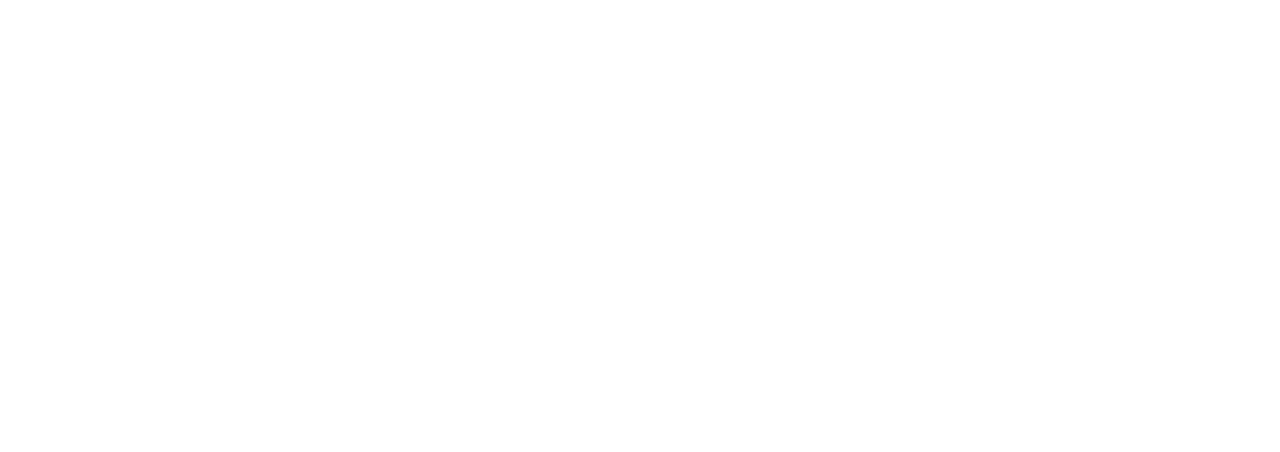
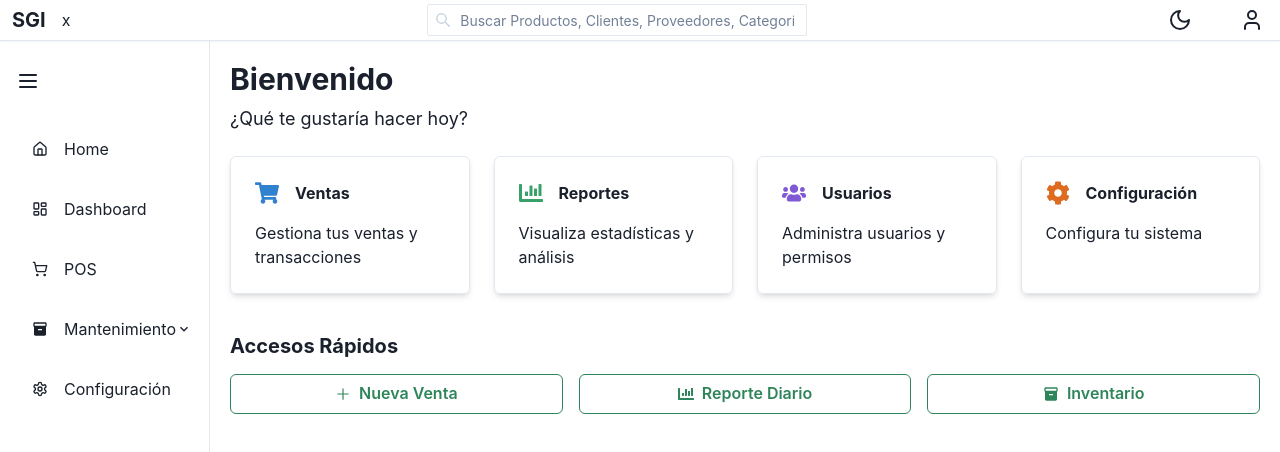
Before and after one commit to Bacze12/inventory-pos-frontend, a React (Create React App) app: page /homecashier in a window 1280 px wide. Before the commit this address had no page. Shown: the top 452 px of the page. Built offline with nearby package versions, Linux system fonts and the light colour scheme; sample sign-in values are in the browser's storage.

Commit message:
Agregar página HomeCashier y ruta correspondiente en App.jsx

```diff
--- a/src/App.jsx
+++ b/src/App.jsx
@@ -4,6 +4,7 @@ import { Layout } from './components/layout/Layout';
 import  PrivateRoute  from './components/PrivateRoute';
 
 import Home from './pages/Home';
+import HomeCashier from './pages/HomeCashier';
 import LoginPage from './pages/auth/Login';
 import Register from './pages/auth/Register';
 import CategoriesListPage from './pages/categories/CategorieList';
@@ -35,6 +36,7 @@ const App = () => {
           <Route path="/login" element={<LoginPage />} />
           <Route path="/register" element={<Register />} />
           <Route path="/home" element={<PrivateRoute><Home /></PrivateRoute>} />
+          <Route path="/homecashier" element={<HomeCashier />} />
           <Route path="/categories" element={<PrivateRoute><CategoriesListPage /></PrivateRoute>} />
           <Route path="/categories/:id/edit" element={<PrivateRoute><CategoryUpdatePage /></PrivateRoute>} />
           <Route path="/suppliers" element={<PrivateRoute><SupplierListPage /></PrivateRoute>} />
--- /dev/null
+++ b/src/pages/HomeCashier.jsx
@@ -0,0 +1,161 @@
+import React, { useState } from 'react';
+import { Box, Flex, Grid, GridItem, Text, Heading, Button, Icon } from '@chakra-ui/react';
+import { FaShoppingCart, FaChartBar, FaUsers, FaCog } from 'react-icons/fa';
+import { AiOutlinePlus } from 'react-icons/ai';
+import { MdInventory } from 'react-icons/md';
+import CollapsibleSidebar from '../components/layout/CollapsibleSidebar';
+import  Navbar  from '../components/layout/Navbar';
+import { useNavigate } from 'react-router-dom';
+
+const HomeCashier = () => {
+    const [isSidebarOpen, setSidebarOpen] = useState(true);
+    const navigate = useNavigate();
+
+    const toggleSidebar = () => {
+        setSidebarOpen(!isSidebarOpen);
+    };
+
+    return (
+        <Box>
+        {/* Navbar */}
+        <Navbar onMenuClick={toggleSidebar} />
+
+        <Flex>
+            {/* Barra lateral */}
+            <CollapsibleSidebar isOpen={isSidebarOpen} onToggle={toggleSidebar} />
+
+            {/* Contenido principal */}
+            <Box
+            flex="1"
+            p={5}
+            minH="100vh"
+            ml={isSidebarOpen ? '0px' : '0px'} // Ajustar margen izquierdo según el estado de la barra lateral
+            transition="margin-left 0.3s"
+            >
+            {/* Encabezado */}
+            <Heading as="h1" size="lg" mb={2}>
+                Bienvenido
+            </Heading>
+            <Text fontSize="lg" mb={6}>
+                ¿Qué te gustaría hacer hoy?
+            </Text>
+
+            {/* Acciones principales */}
+            <Grid templateColumns="repeat(4, 1fr)" gap={6} mb={10}>
+                <GridItem
+                shadow="md"
+                rounded="md"
+                border="1px"
+                borderColor="gray.200"
+                p={6}
+                cursor="pointer"
+                _hover={{ shadow: 'lg' }}
+                onClick={() => navigate('/')}
+                >
+                <Flex align="center" mb={4}>
+                    <Icon as={FaShoppingCart} boxSize={6} color="blue.500" />
+                    <Text fontWeight="bold" ml={4}>
+                    Ventas
+                    </Text>
+                </Flex>
+                <Text color="gray.950">Gestiona tus ventas y transacciones</Text>
+                </GridItem>
+
+                <GridItem
+                shadow="md"
+                rounded="md"
+                p={6}
+                border="1px"
+                borderColor="gray.200"
+                cursor="pointer"
+                _hover={{ shadow: 'lg' }}
+                onClick={() => navigate('/reportes')}
+                >
+                <Flex align="center" mb={4}>
+                    <Icon as={FaChartBar} boxSize={6} color="green.500" />
+                    <Text fontWeight="bold" ml={4}>
+                    Reportes
+                    </Text>
+                </Flex>
+                <Text color="gray.950">Visualiza estadísticas y análisis</Text>
+                </GridItem>
+
+                <GridItem
+                shadow="md"
+                rounded="md"
+                p={6}
+                border="1px"
+                borderColor="gray.200"
+                cursor="pointer"
+                _hover={{ shadow: 'lg' }}
+                onClick={() => navigate('/users')}
+                >
+                <Flex align="center" mb={4}>
+                    <Icon as={FaUsers} boxSize={6} color="purple.500" />
+                    <Text fontWeight="bold" ml={4}>
+                    Usuarios
+                    </Text>
+                </Flex>
+                <Text color="gray.950">Administra usuarios y permisos</Text>
+                </GridItem>
+
+                <GridItem
+                shadow="md"
+                rounded="md"
+                p={6}
+                border="1px"
+                borderColor="gray.200"
+                cursor="pointer"
+                _hover={{ shadow: 'lg' }}
+                onClick={() => navigate('/settings')}
+                >
+                <Flex align="center" mb={4}>
+                    <Icon as={FaCog} boxSize={6} color="orange.500" />
+                    <Text fontWeight="bold" ml={4}>
+                    Configuración
+                    </Text>
+                </Flex>
+                <Text color="gray.950">Configura tu sistema</Text>
+                </GridItem>
+            </Grid>
+
+            {/* Accesos rápidos */}
+            <Heading size="md" mb={4}>
+                Accesos Rápidos
+            </Heading>
+            <Flex gap={4}>
+                <Button
+                leftIcon={<AiOutlinePlus />}
+                colorScheme="green"
+                variant="outline"
+                flex="1"
+                onClick={() => navigate('/pos')}
+                >
+                Nueva Venta
+                </Button>
+                <Button
+                leftIcon={<FaChartBar />}
+                colorScheme="green"
+                variant="outline"
+                flex="1"
+                onClick={() => navigate('/reporte-diario')}
+                >
+                Reporte Diario
+                </Button>
+                <Button
+                leftIcon={<MdInventory />}
+                colorScheme="green"
+                variant="outline"
+                flex="1"
+                onClick={() => navigate('/inventory')}
+                >
+                Inventario
+                </Button>
+            </Flex>
+            </Box>
+        </Flex>
+        </Box>
+    );
+};
+
+export default HomeCashier;
--- a/src/pages/auth/Login.jsx
+++ b/src/pages/auth/Login.jsx
@@ -65,6 +65,8 @@ const LoginPage = () => {
         status: 'success',
         description: '¡Bienvenido de vuelta!'
       });
+
+
       navigate('/home');
 
     } catch (error) {
```
